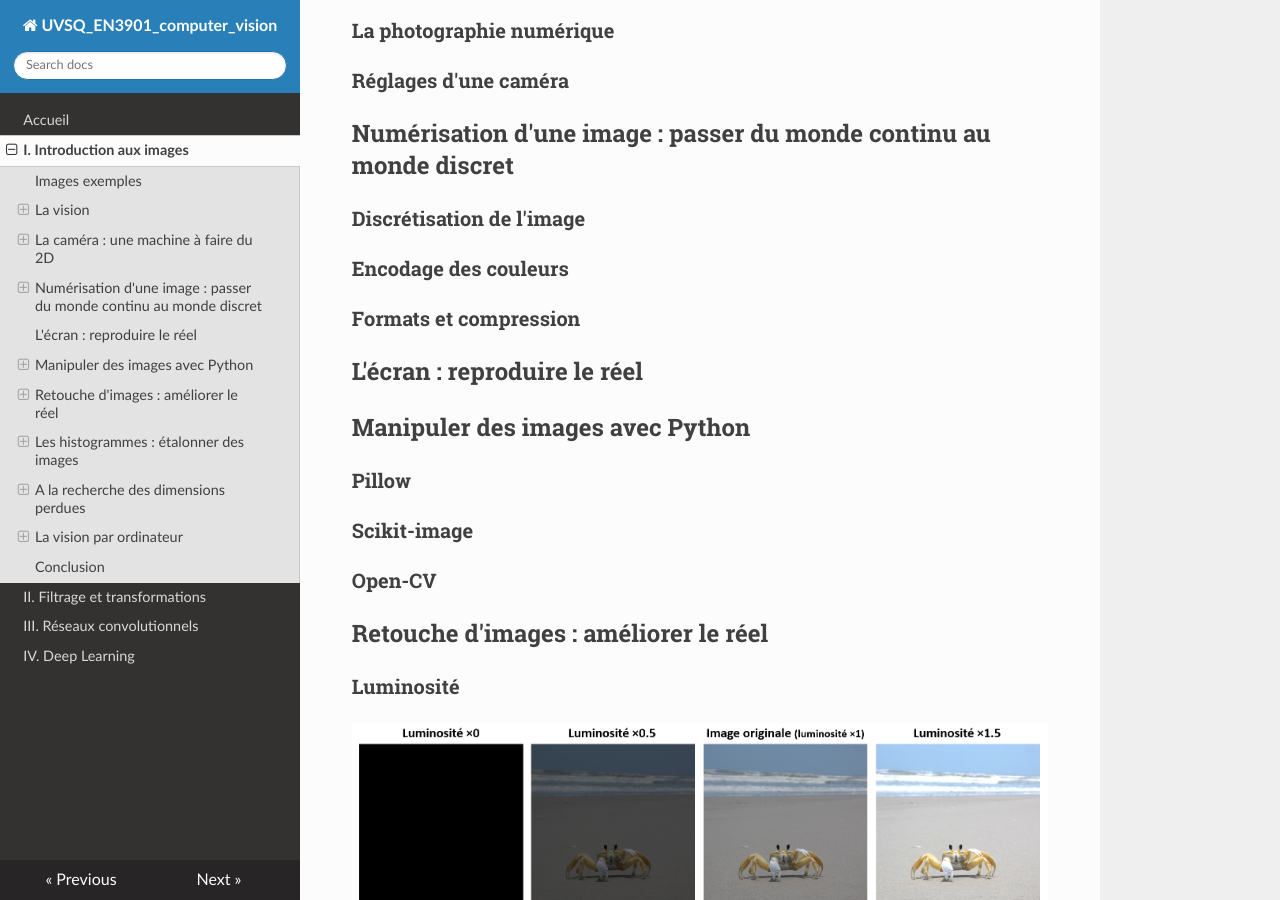
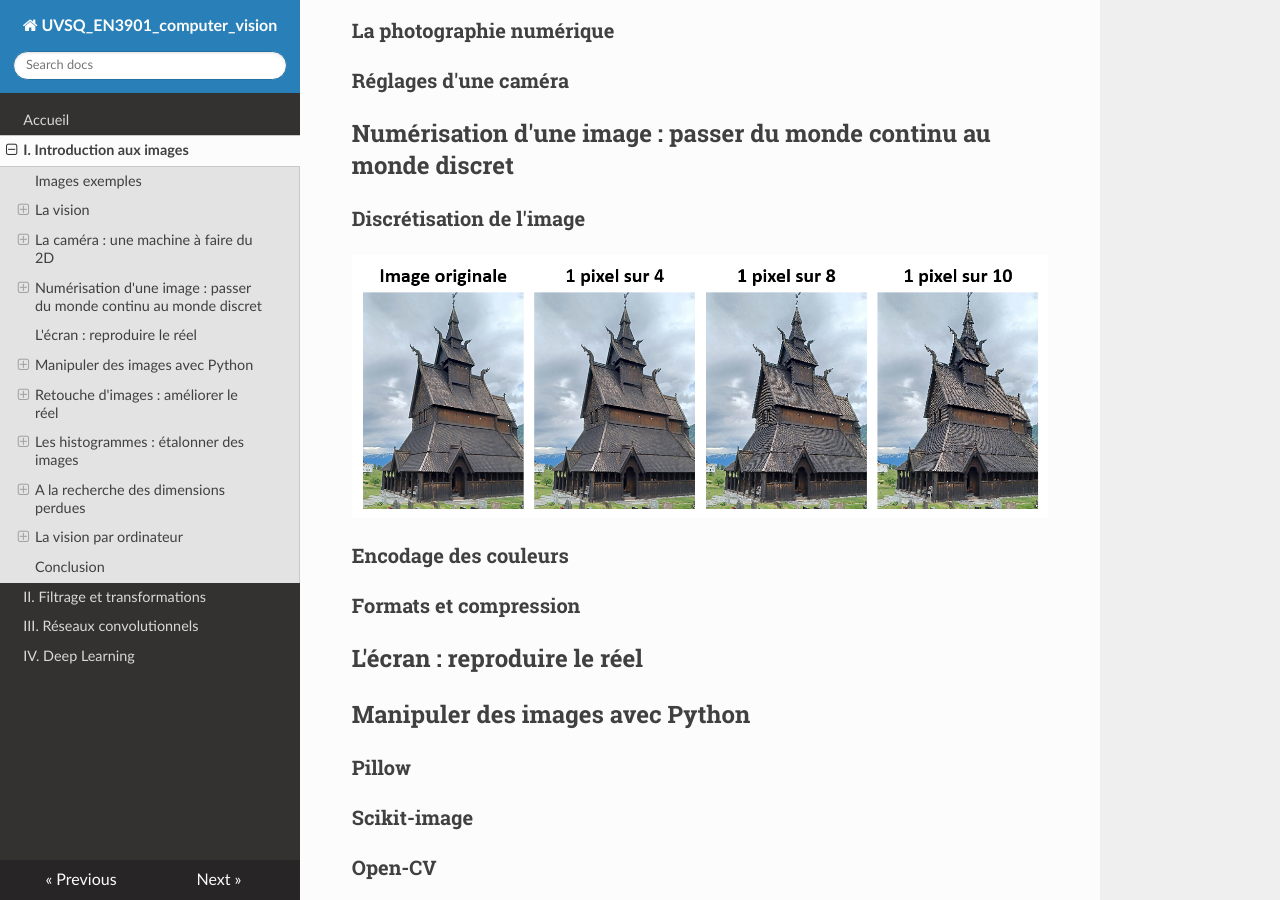
Before and after one commit to NicOudart/UVSQ_EN3901_computer_vision, an MkDocs documentation site: the page built from docs/Chap1_Introduction_images.md, in a window 1280 px wide and 900 px high, scrolled down 2597 px. Built offline with MkDocs 1.6.1, drawn with Linux system fonts in a browser that asks for light colours; nearby versions of some CDN libraries.

Commit message:
-Progress on Chapter 1.

```diff
--- a/docs/Chap1_Introduction_images.md
+++ b/docs/Chap1_Introduction_images.md
@@ -62,6 +62,8 @@ N'hésitez pas à aller regarder les détails de la prise de vue des différente
 ## Numérisation d'une image : passer du monde continu au monde discret
 
 ### Discrétisation de l'image
+
+![Aliasing par décimation d'une image](img/Chap1_aliasing.png)
 
 ### Encodage des couleurs
 
```
Also changed, not shown: docs/img/Chap1_aliasing.png (added).
